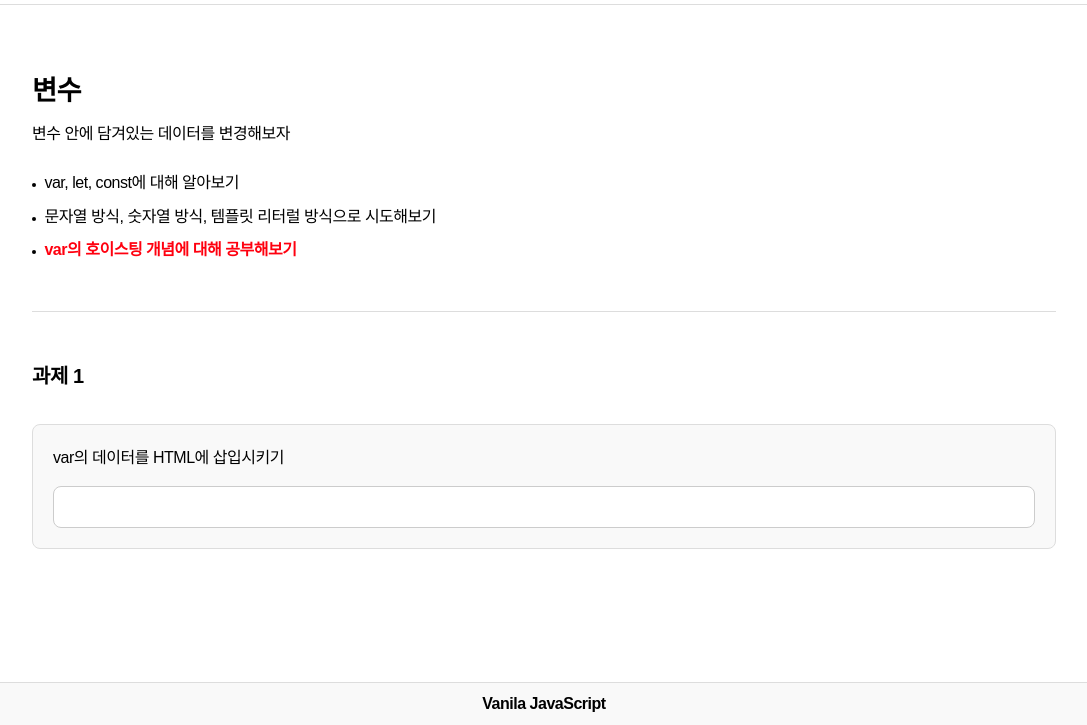
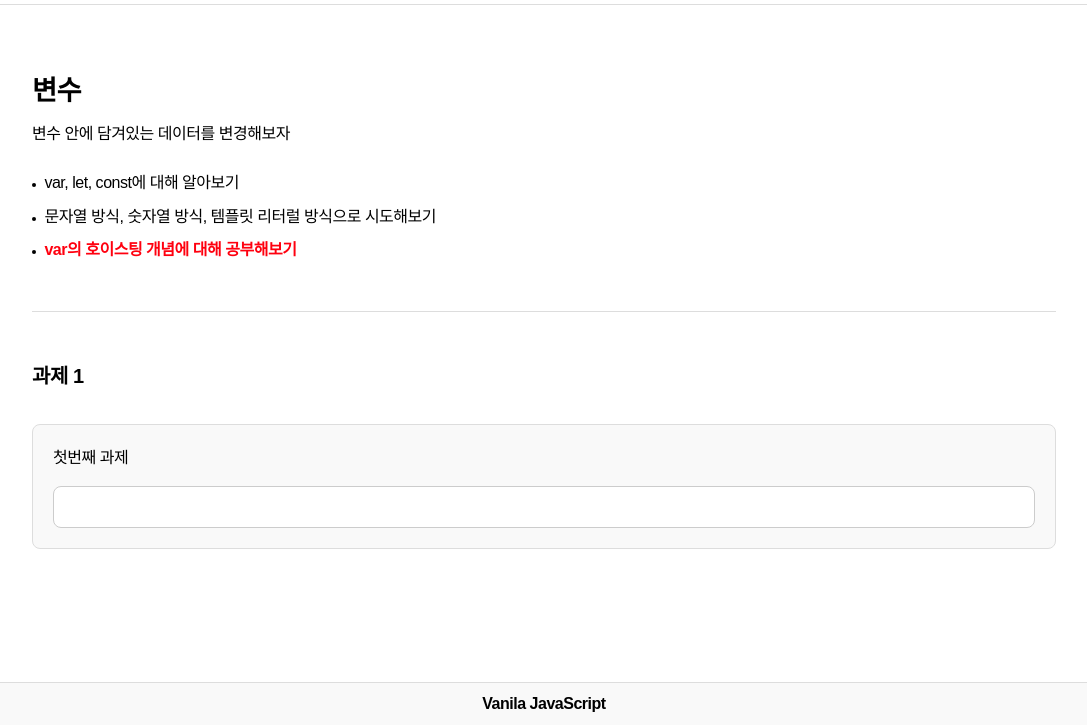
Before and after one commit to Blowhooo/vanilaJS, a plain HTML site: page pages/week1/page.html in a window 1280 px wide. Shown: the part 75-800 px from the top of the page, without its empty margins (96-1183 px from the left). Drawn offline with Linux system fonts and the light colour scheme; a web font is replaced by a local one.

Commit message:
page 텍스트 변경

```diff
--- a/pages/week1/page.html
+++ b/pages/week1/page.html
@@ -42,7 +42,7 @@
                                 <h3 class="int-sec__st">과제 1</h3>
                                 <div class="test">
                                     <section class="test__sec">
-                                        <h4 class="test__sbj">var의 데이터를 HTML에 삽입시키기</h4>
+                                        <h4 class="test__sbj">첫번째 과제</h4>
                                         <div id="" class="test__area"></div>
                                     </section>
                                 </div>
```
